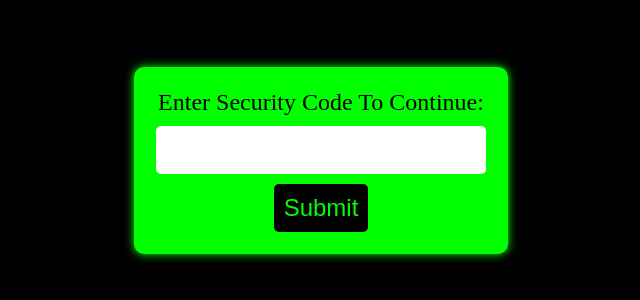
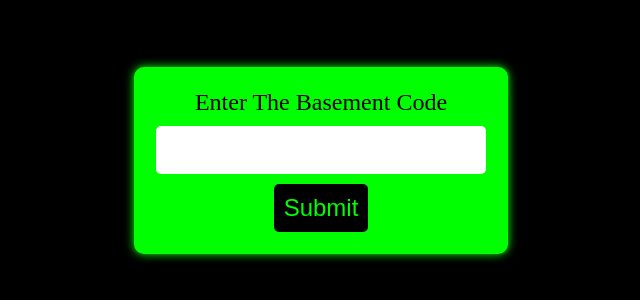
Before and after one commit to EliMendez19/ScottsBasementLogin, a plain HTML site: page index.html in a window 1280 px wide. Shown: the part 248-548 px from the top of the page, without its empty margins (319-959 px from the left). Drawn offline with Linux system fonts and the light colour scheme.

Commit message:
Update index.html

```diff
--- a/index.html
+++ b/index.html
@@ -1,13 +1,13 @@
 <!DOCTYPE html>
 <html>
   <head>
-    <title>The Archives Database</title>
+    <title>Scott's Basement</title>
     <link rel="stylesheet" type="text/css" href="style.css">
   </head>
   <body>
     <div class="container">
       <form id="password-form">
-        <label for="password">Enter Security Code To Continue:</label>
+        <label for="password">Enter The Basement Code</label>
         <input type="password" id="password" name="password">
         <button type="submit">Submit</button>
       </form>
```
